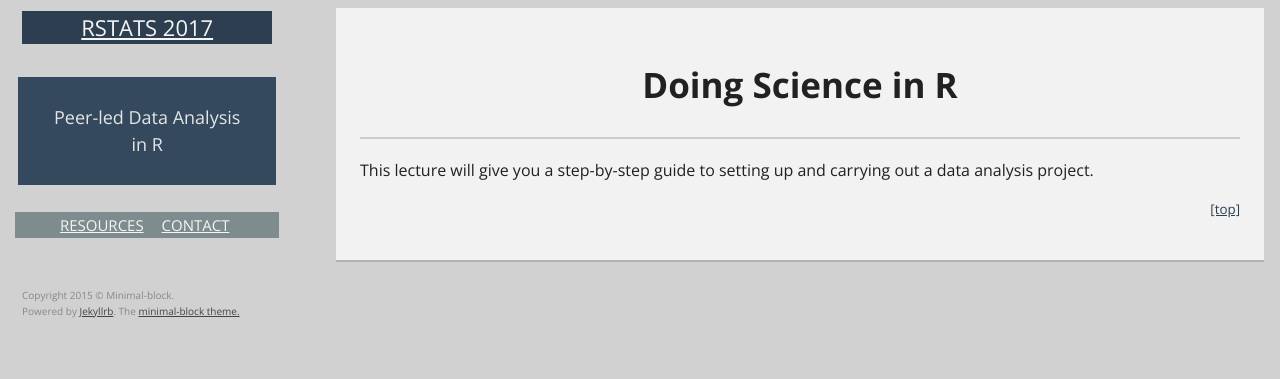
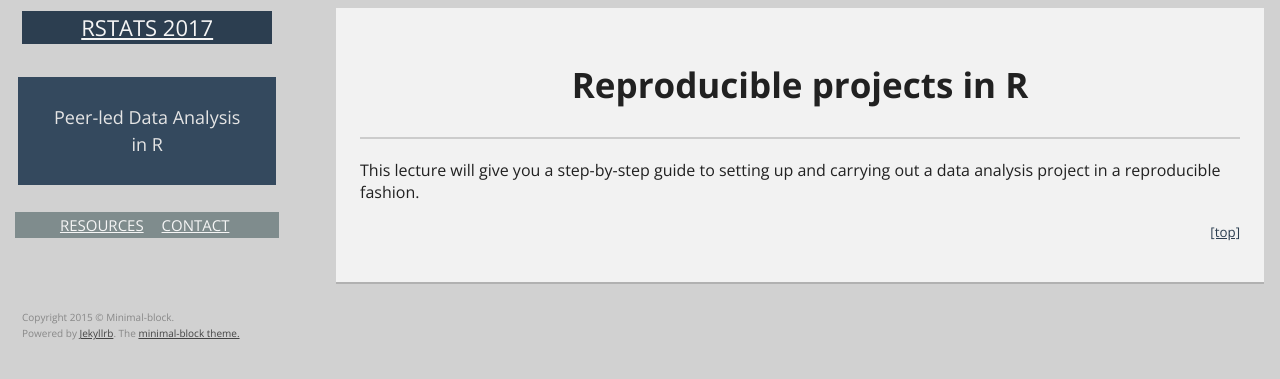
Before and after one commit to CCBBatUT/rstats_fall2017, a Jekyll site: the page built from _posts/2016-11-03-seminar_08.md, in a window 1280 px wide. Shown: the top 379 px of the page. Built offline with Jekyll 4.4.1, drawn with Linux system fonts in a browser that asks for light colours.

Commit message:
update rest of semester schedule

```diff
--- a/_posts/2016-11-03-seminar_08.md
+++ b/_posts/2016-11-03-seminar_08.md
@@ -1,9 +1,9 @@
 ---
 layout: post
-title: "Doing Science in R"
+title: "Reproducible projects in R"
 instructor: Spencer Fox
 permalink: /8_seminar/
 materials: files/8_files.zip
 ---
 
-This lecture will give you a step-by-step guide to setting up and carrying out a data analysis project.
+This lecture will give you a step-by-step guide to setting up and carrying out a data analysis project in a reproducible fashion.
```
Also changed, not shown: _posts/2016-10-20-seminar_06.md (+2 -2 lines), _posts/2016-10-27-seminar_07.md (+2 -2 lines), _posts/2016-11-10-seminar_09.md (+2 -2 lines), _posts/2016-11-17-seminar_10.md (+4 -4 lines), _posts/2016-12-01-seminar_11.md (+4 -4 lines).
